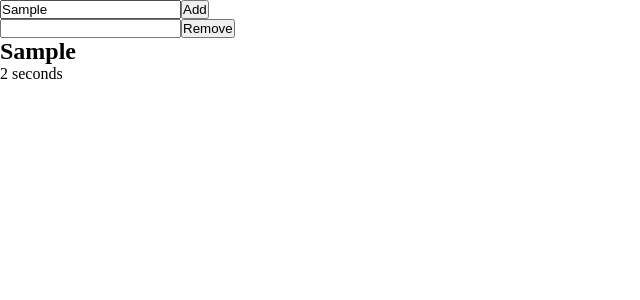
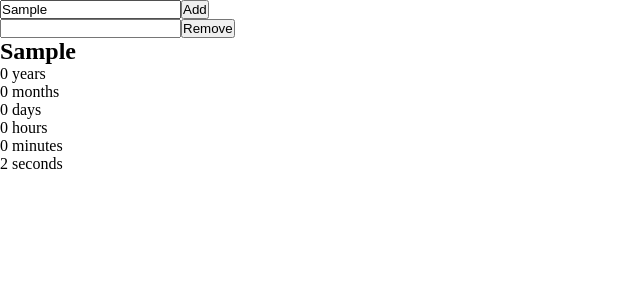
Before and after one commit to Kolpixx/Wilber, a React (Vite) app: page / in a window 1280 px wide. Both pictures are taken after typing "Sample" into the empty fields and a click on the input "Add". Shown: the top 300 px of the page, without its empty margins (0-640 px from the left). Built offline with nearby package versions, Linux system fonts and the light colour scheme.

Commit message:
calculate time differences

```diff
--- a/src/sites/Dashboard/components/Entry/Entry.tsx
+++ b/src/sites/Dashboard/components/Entry/Entry.tsx
@@ -9,12 +9,26 @@ type Props = {
 export default function Entry({ entry, entries, currentTime } : Props) {
     const timestamp : number = entries[entry].timestamp;
 
-    const timeDifference = Math.floor((currentTime - timestamp) / 1000); // <- difference in seconds
+    const timeDifference = (currentTime - timestamp) / 1000; // <- difference in seconds
+
+    const timeDifferences: Map<string, number> = new Map([
+        ["seconds", Math.floor((timeDifference) % 60)],
+        ["minutes", Math.floor((timeDifference / 60) % 60)],
+        ["hours", Math.floor((timeDifference / (60 * 60)) % 24)],
+        ["days", Math.floor((timeDifference / (60 * 60 * 24)) % 30.4583)],
+        ["months", Math.floor((timeDifference / (60 * 60 * 24 * 30.4583) % 12))],
+        ["years", Math.floor(timeDifference / (60 * 60 * 24 * 30.4583 * 12))]
+    ]);
 
     return (
         <div className="entry">
             <h2>{entry}</h2>
-            <p>{timeDifference >= 0 ? timeDifference : 0} seconds</p>
+            <p>{timeDifferences.get("years")} years</p>
+            <p>{timeDifferences.get("months")} months</p>
+            <p>{timeDifferences.get("days")} days</p>
+            <p>{timeDifferences.get("hours")} hours</p>
+            <p>{timeDifferences.get("minutes")} minutes</p>
+            <p>{timeDifferences.get("seconds")} seconds</p>
         </div>
     )
 }
```
